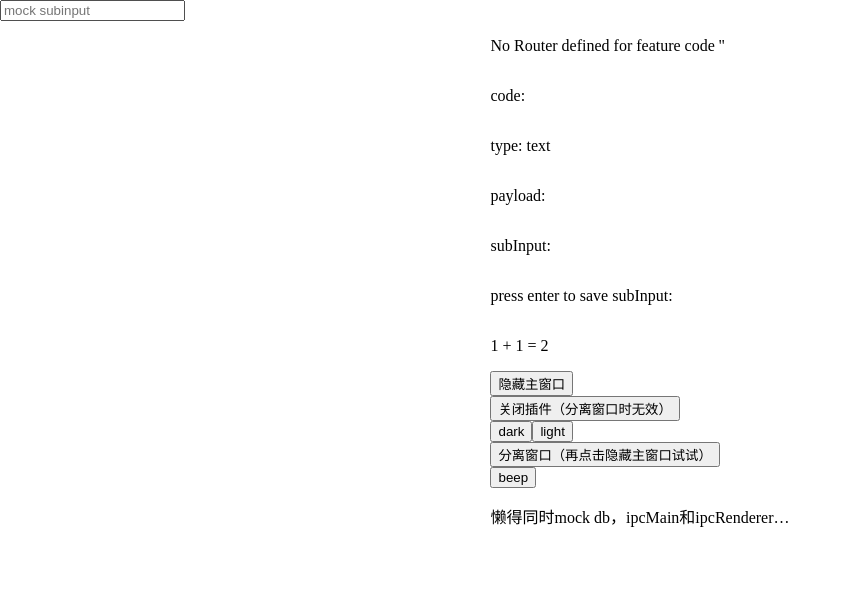
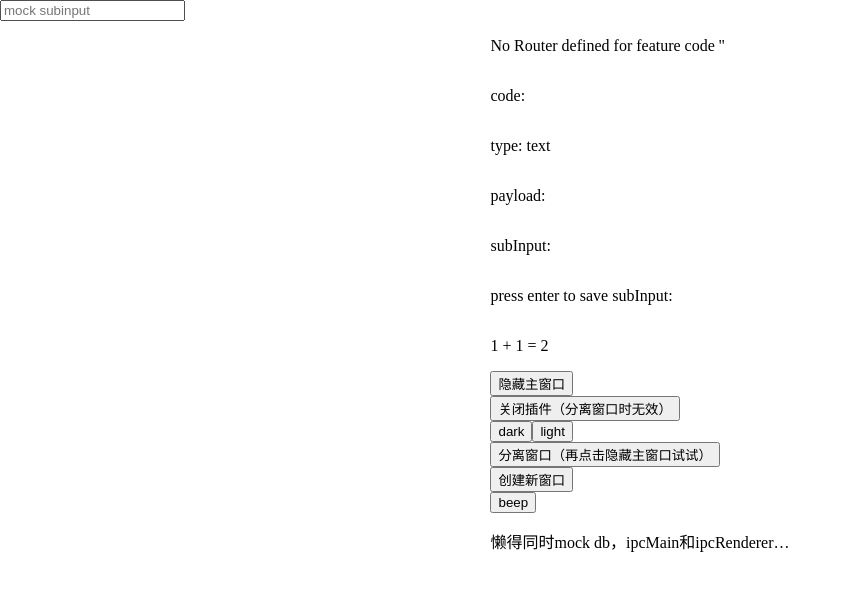
Before and after one commit to V-YOP/rubick-ykihelper, a React (Vite) app: page / in a window 1280 px wide. Shown: the top 590 px of the page, without its empty margins (0-851 px from the left). Built offline with nearby package versions, Linux system fonts and the light colour scheme.

Commit message:
more contents

```diff
--- a/preload/preload.ts
+++ b/preload/preload.ts
@@ -2,7 +2,6 @@ import { ElectronAPI, exposeElectronAPI } from '@electron-toolkit/preload'
 import _ from 'lodash'
 import {execSync} from 'child_process'
 exposeElectronAPI()
-
 
 // 自定义 API 放这里
 declare global {
@@ -81,6 +80,7 @@ window.rubick.onPluginOut(() => {
 })
 const whenOut: typeof window['api']['whenOut'] = () => {
   if (isOut) {
+    // 按理说不会到这里
     return Promise.resolve()
   }
   return new Promise(resolve => outCbs.push(() => resolve()))
--- a/src/assets/css/index.css
+++ b/src/assets/css/index.css
@@ -3,4 +3,7 @@ html, body {
     width: 100vw;
     height: 100vh;
     padding: 0%;
+    max-width: 100vw;
+    max-height: 100vh;
+    overflow: hidden;
 }
--- a/src/container/NoMatchPage.tsx
+++ b/src/container/NoMatchPage.tsx
@@ -7,7 +7,7 @@ export default (ctx: RubickContext) => {
     const [savedSubInput, setSavedSubInput] = useState('')
     useEffect(() => {
       window.api.whenOut().then(() => {
-        window.rubick.showNotification('me go')
+        window.rubick.showNotification('my go')
       })
     }, [])
     useEffect(() => {
@@ -22,6 +22,20 @@ export default (ctx: RubickContext) => {
         document.removeEventListener('keydown', handler)
       }
     }, [subInput])
+
+    const createNewWindow = useCallback(() => {
+      window.rubick.createBrowserWindow('anotherEntry.html', {
+        name: 'rubick-ykihelper',
+        alwaysOnTop: true,
+        // autoHideMenuBar: true,
+        width: 400,
+        height: 400,
+        // frame: false,
+        webPreferences: {
+        },
+
+      })
+    }, [])
 
     // @ts-ignore
     const payload = Array.isArray(ctx.payload) || ctx.payload instanceof Object ? JSON.stringify(ctx.payload) : ctx.payload
@@ -42,6 +56,7 @@ export default (ctx: RubickContext) => {
             <button onClick={() => window.api.setDarkMode(false)}>light</button>
           </div>
           <button onClick={() => window.api.detachMe()}>分离窗口（再点击隐藏主窗口试试）</button>
+          <button onClick={() => createNewWindow()}>创建新窗口</button>
           <button onClick={() => window.rubick.shellBeep()}>beep</button>
           {
             window.isMock ? <p>懒得同时mock db，ipcMain和ipcRenderer…</p> : <DBTest />
--- a/vite.config.ts
+++ b/vite.config.ts
@@ -17,7 +17,10 @@ export default defineConfig({
     sourcemap: 'inline',
 
     rollupOptions: {
-
+      input: {
+        index: path.resolve(__dirname, 'index.html'),
+        anotherEntry: path.resolve(__dirname, 'anotherEntry.html'),
+      },
       output: {
         // 保留类名和函数名以便调试
         format: 'es',
```
Also changed, not shown: anotherEntry.html (added, +13 -0 lines), preload/rubick.ts (+9 -0 lines), src/anotherEntryMain.tsx (added, +11 -0 lines), 1 other file (tests, documents, lock files or other folders).
